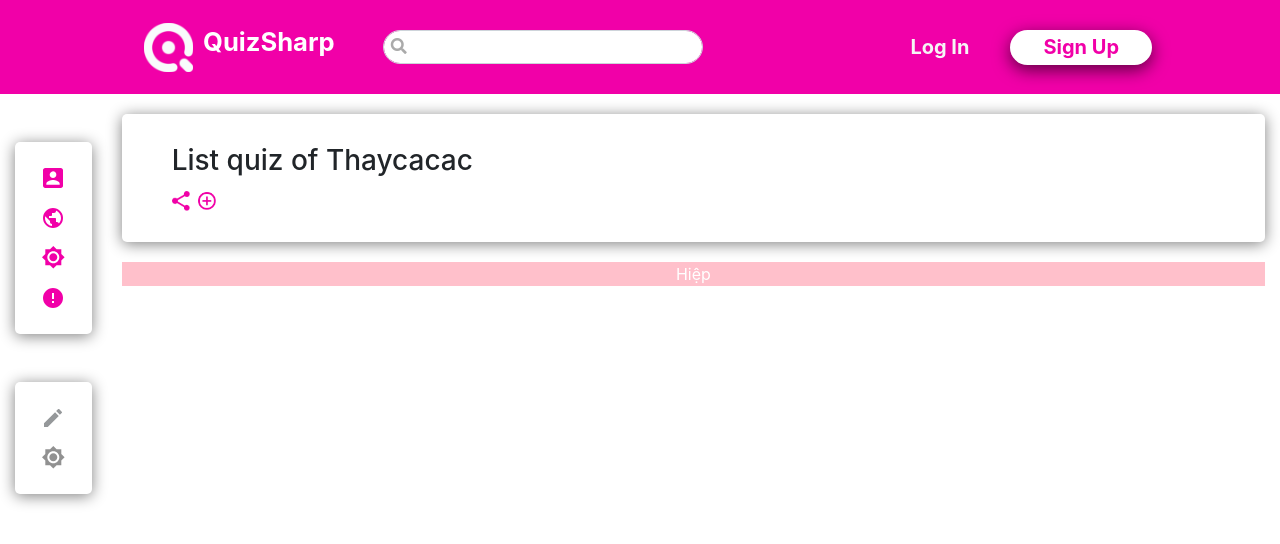
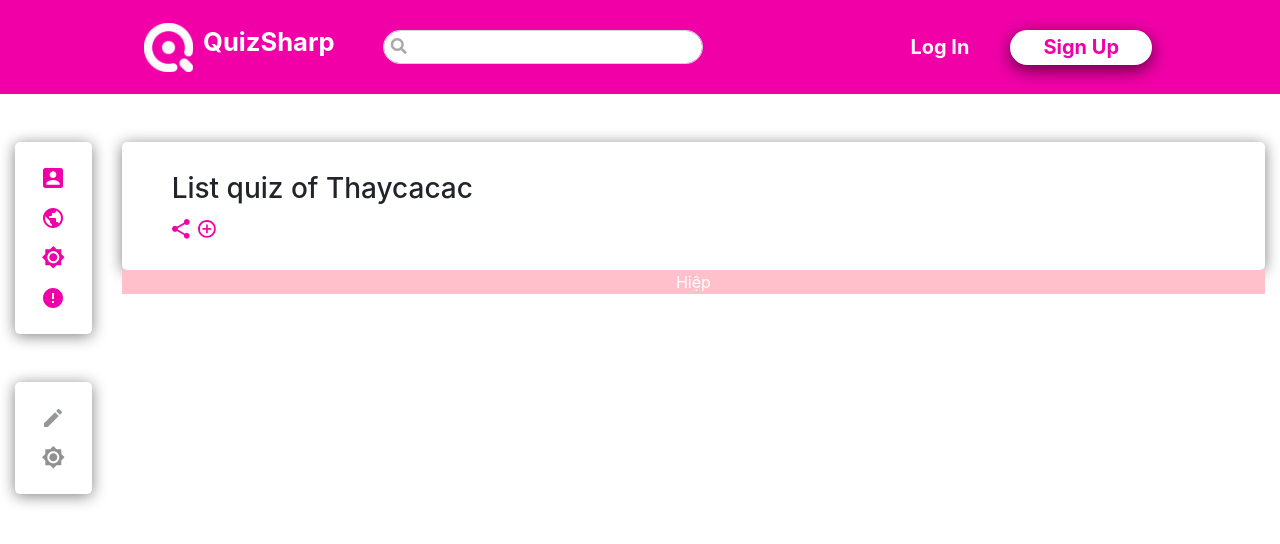
Before and after one commit to Sharp-Team/quiz-sharp, a React (Create React App) app: page /list-quiz in a window 1280 px wide. Shown: the top 544 px of the page. Built offline with nearby package versions, Linux system fonts and the light colour scheme.

Commit message:
:bug: fix: top list quiz

```diff
--- a/src/page/ListQuizPage/content.tsx
+++ b/src/page/ListQuizPage/content.tsx
@@ -9,15 +9,15 @@ const WrapContent = styled.div`
     box-shadow: 0 2px 15px grey;
     border-radius: 5px;
     padding: 30px 50px;
-    margin: 20px 0;
+    margin-top: 3rem;
     .title {
-        margin-bottom: 10px;
+      margin-bottom: 10px;
     }
     .list-icon {
-        .image-icon {
-            width: 18px;
-            margin-right: 8px;
-        }
+      .image-icon {
+        width: 18px;
+        margin-right: 8px;
+      }
     }
   }
 
```
